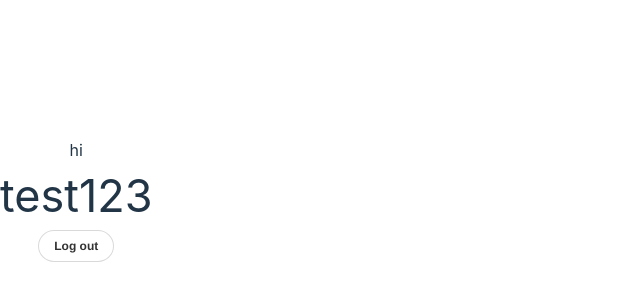
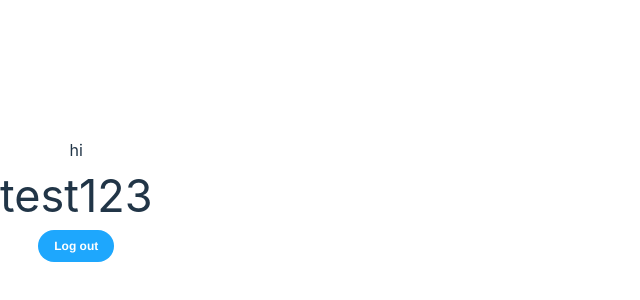
Before and after one commit to DAILAB-SUZY/PITCH, a React (Vite) app in the folder frontend/react-ts/: page / in a window 1280 px wide. Shown: the part 200-500 px from the top of the page, without its empty margins (0-640 px from the left). Built offline with nearby package versions, Linux system fonts and the light colour scheme.

Commit message:
feat : module resolution설정

```diff
--- a/frontend/react-ts/src/App.tsx
+++ b/frontend/react-ts/src/App.tsx
@@ -29,7 +29,7 @@ function App() {
           {" "}
           test123{" "}
         </Title>
-        <Button size="small" label="Log out" />
+        <Button primary size="small" label="Log out" />
       </Container>
     </div>
   );
--- a/frontend/react-ts/tsconfig.json
+++ b/frontend/react-ts/tsconfig.json
@@ -7,7 +7,7 @@
     "skipLibCheck": true,
 
     /* Bundler mode */
-    "moduleResolution": "bundler",
+    "moduleResolution": "node",
     "allowImportingTsExtensions": true,
     "resolveJsonModule": true,
     "isolatedModules": true,
```
